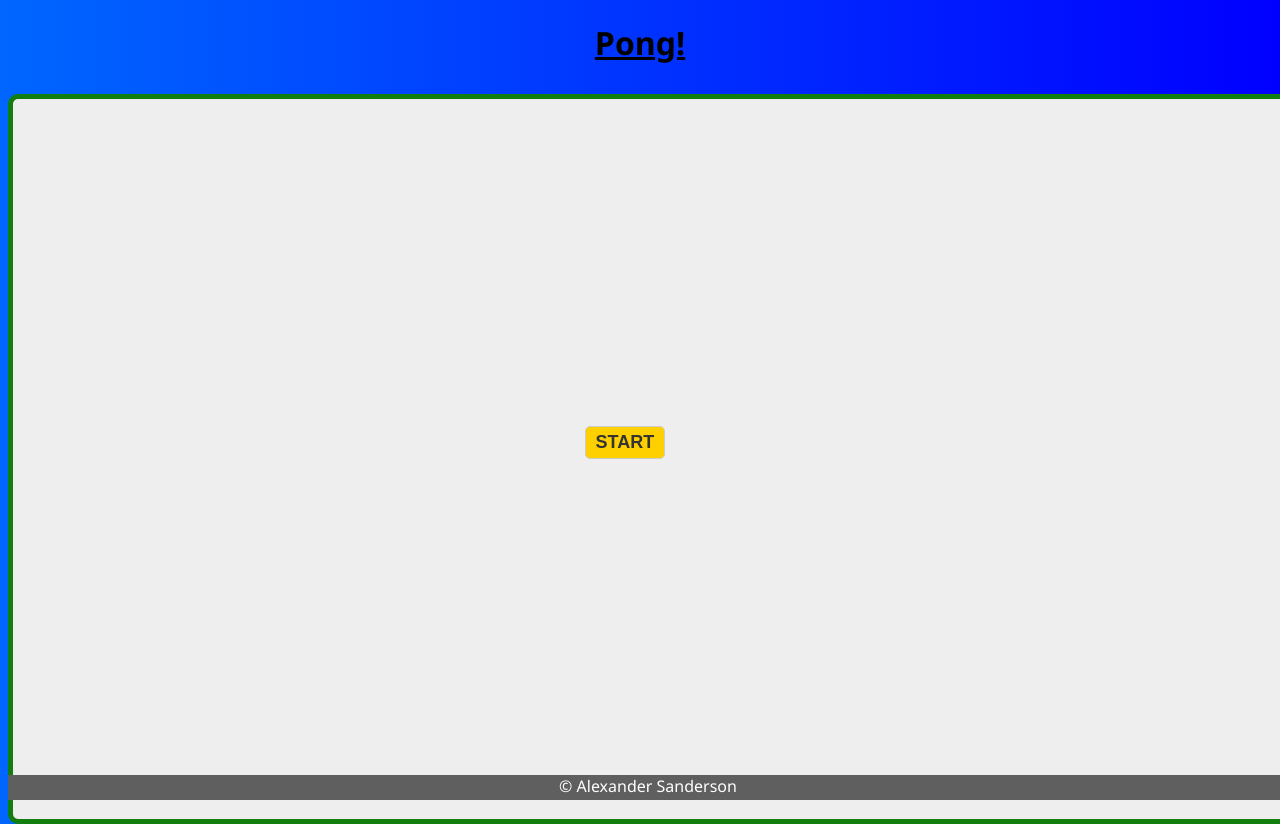
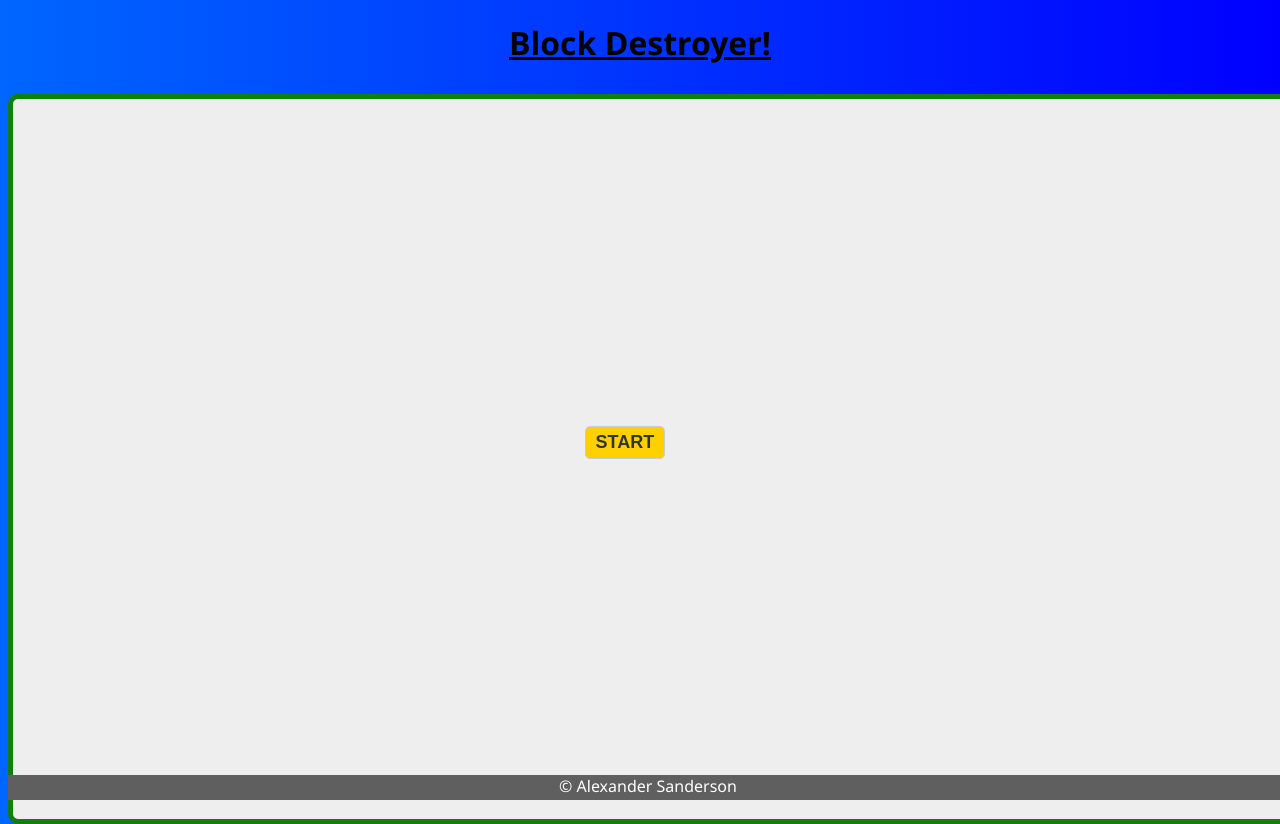
Before and after one commit to Vexelior/Block-Destroyer, a plain HTML site: page index.html in a window 1280 px wide. Drawn offline with Linux system fonts and the light colour scheme.

Commit message:
rename game title

```diff
--- a/index.html
+++ b/index.html
@@ -2,12 +2,12 @@
 <html>
 <head>
     <meta charset="utf-8" />
-    <title>Play Pong!</title>
+    <title>Play Block Destroyer!</title>
     <link rel="stylesheet" href="./css/style.css">
     <link rel="icon" type="image/x-icon" href="./img/preview.jpg">
 </head>
 <body>
-    <h1 style="text-align: center;"><u>Pong!</u></h1>
+    <h1 style="text-align: center;"><u>Block Destroyer!</u></h1>
     <div class="game-container" id="gameBoard">
         <canvas id="myCanvas" width="1280" height="720"></canvas>
         <p class="game-message" id="message"></p>
```
